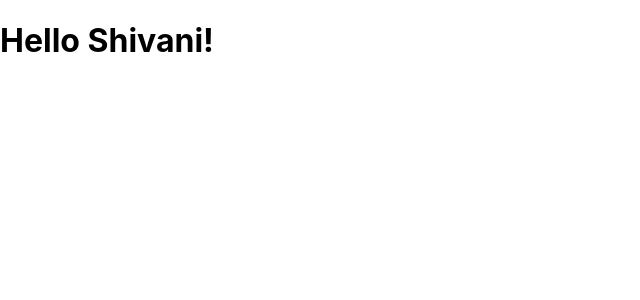
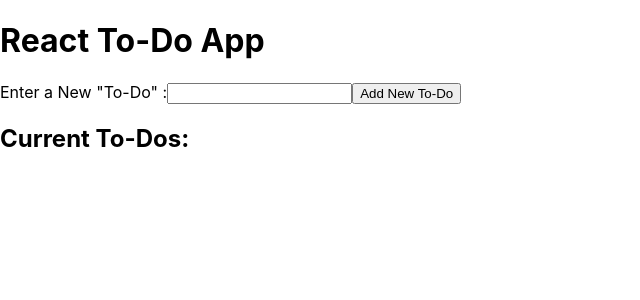
Before and after one commit to Shjani49/4.1-react-to-do-app, a React (Create React App) app: page / in a window 1280 px wide. Shown: the top 300 px of the page, without its empty margins (0-640 px from the left). Built offline with nearby package versions, Linux system fonts and the light colour scheme.

Commit message:
Add 'new to-do' form JSX to App.

```diff
--- a/src/App.js
+++ b/src/App.js
@@ -7,9 +7,20 @@ class App extends React.Component
   render ()
   {
     return(
-        <h1>Hello Shivani!</h1>
+      <>
+        <h1>React To-Do App</h1>
+        <form>
+          <label htmlFor = "newToDo">
+            Enter a New "To-Do" :
+            <input type ="text" name = "newToDo" id = "newToDo" required />
+          </label>
+          <input type = "submit" value = "Add New To-Do" />
+        </form>
+        <h2>Current To-Dos:</h2>
+        <ul>
 
-
+        </ul>
+    </>
     );
   }
 
```
